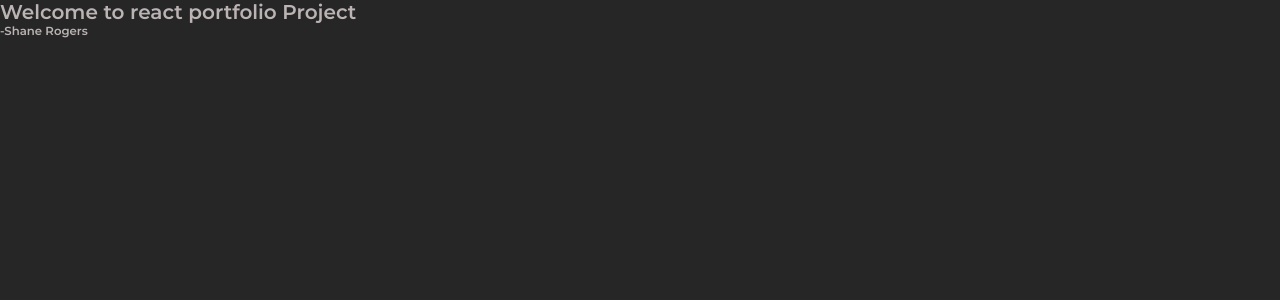
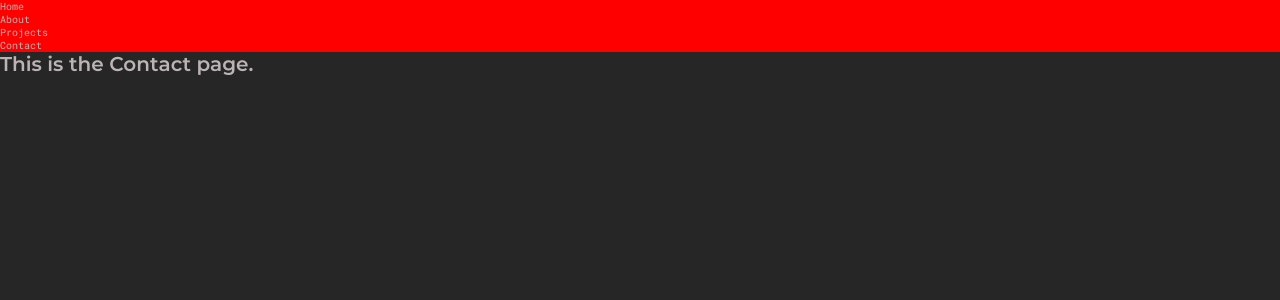
Before and after one commit to Rinzler8806/shane-portfolio2, a React (Create React App) app: page /contact in a window 1280 px wide. Shown: the top 300 px of the page. Built offline with nearby package versions, Linux system fonts and the light colour scheme; the HTML template or start-up script is replaced by a standard one.

Commit message:
react router setup for pages

```diff
--- a/src/App.js
+++ b/src/App.js
@@ -1,10 +1,31 @@
 import React from 'react';
+import { BrowserRouter as Router, Route, Switch } from 'react-router-dom';
+import NavMenu from './components/NavMenu';
+import Home from './pages/Home';
+import About from './pages/About';
+import Projects from './pages/Projects';
+import Contact from './pages/Contact';
 
 export default function App() {
   return (
     <>
-      <h1>Welcome to react portfolio Project</h1>
-      <h3>-Shane Rogers</h3>
+      <Router>
+        <NavMenu />
+        <Switch>
+          <Route path="/about">
+            <About />
+          </Route>
+          <Route path="/projects">
+            <Projects />
+          </Route>
+          <Route path="/contact">
+            <Contact />
+          </Route>
+          <Route path="/">
+            <Home />
+          </Route>
+        </Switch>
+      </Router>
     </>
   );
 }
--- /dev/null
+++ b/src/components/NavMenu.js
@@ -0,0 +1,28 @@
+import React from 'react';
+import { NavLink } from 'react-router-dom';
+import styled from 'styled-components';
+
+const NavMenuStyles = styled.div`
+  background-color: red;
+`;
+
+export default function NavMenu() {
+  return (
+    <NavMenuStyles>
+      <ul>
+        <li>
+          <NavLink to="/">Home</NavLink>
+        </li>
+        <li>
+          <NavLink to="/About">About</NavLink>
+        </li>
+        <li>
+          <NavLink to="/Projects">Projects</NavLink>
+        </li>
+        <li>
+          <NavLink to="/Contact">Contact</NavLink>
+        </li>
+      </ul>
+    </NavMenuStyles>
+  );
+}
--- /dev/null
+++ b/src/pages/About.js
@@ -0,0 +1,9 @@
+import React from 'react';
+
+export default function About() {
+  return (
+    <div>
+      <h1>This is About Page</h1>
+    </div>
+  );
+}
--- /dev/null
+++ b/src/pages/Contact.js
@@ -0,0 +1,9 @@
+import React from 'react';
+
+export default function Contact() {
+  return (
+    <div>
+      <h1>This is the Contact page.</h1>
+    </div>
+  );
+}
--- /dev/null
+++ b/src/pages/Home.js
@@ -0,0 +1,9 @@
+import React from 'react';
+
+export default function Home() {
+  return (
+    <div>
+      <h1>This is a Home page</h1>
+    </div>
+  );
+}
--- /dev/null
+++ b/src/pages/Projects.js
@@ -0,0 +1,9 @@
+import React from 'react';
+
+export default function Projects() {
+  return (
+    <div>
+      <h1>This is the Projects page.</h1>
+    </div>
+  );
+}
```
